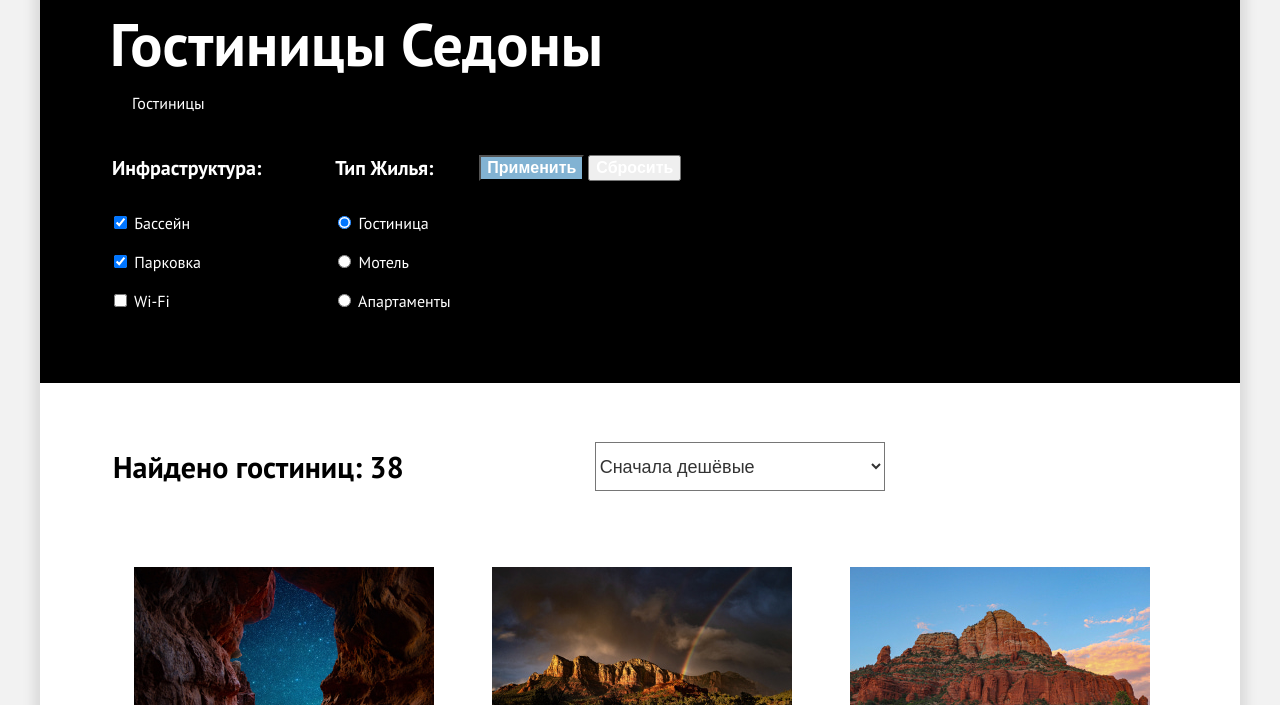
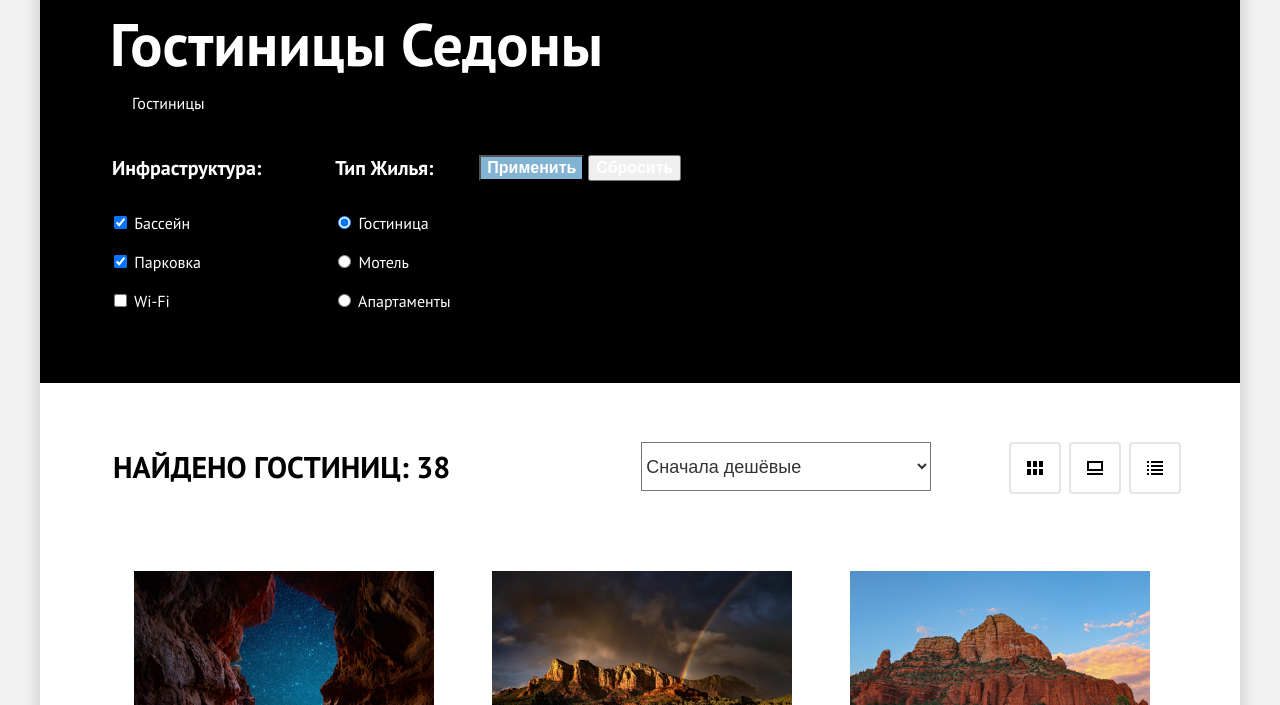
Before and after one commit to htmlacademy-htmlcss/2037583-sedona-34, a plain HTML site: page catalog.html in a window 1280 px wide. Shown: the part 95-800 px from the top of the page. Drawn offline with Linux system fonts and the light colour scheme.

Commit message:
Декор в каталоге

```diff
--- a/styles/styles.css
+++ b/styles/styles.css
@@ -460,9 +460,11 @@ margin-bottom: 60px;
 font-weight: 700;
 font-size: 30px;
 line-height: 36px;
+text-transform: uppercase;
 }
 .select-control {
   margin-top: 59px;
+  margin-right: 78px;
   height: 49px;
   width: 290px;
 font-weight: 400;
@@ -470,6 +472,31 @@ font-size: 18px;
 line-height: 21px;
 color: #333333;
 background-color: #ffffff;
+}
+
+.button-table {
+  background-image: url("../images/hotels/icon-table.svg");
+  background-repeat: no-repeat;
+  background-position: center;
+  background-size: 16px 14px;
+  border: 2px solid #E5E5E5;
+border-radius: 4px;
+}
+.button-slideshow {
+  background-image: url("../images/hotels/icon-slideshow.svg");
+  background-repeat: no-repeat;
+  background-position: center;
+  background-size: 16px 14px;
+  border: 2px solid #E5E5E5;
+  border-radius: 4px;
+}
+.button-list {
+  background-image: url("../images/hotels/icon-list.svg");
+  background-repeat: no-repeat;
+  background-position: center;
+  background-size: 16px 14px;
+  border: 2px solid #E5E5E5;
+  border-radius: 4px;
 }
 .page-catalog-container {
   padding-left: 73px;
```
Also changed, not shown: images/hotels/View-list.svg (deleted), images/hotels/View-slide.svg (deleted), images/hotels/View-table.svg (deleted), images/hotels/icon-list.svg (added), images/hotels/icon-slideshow.svg (added), images/hotels/icon-table.svg (added).
